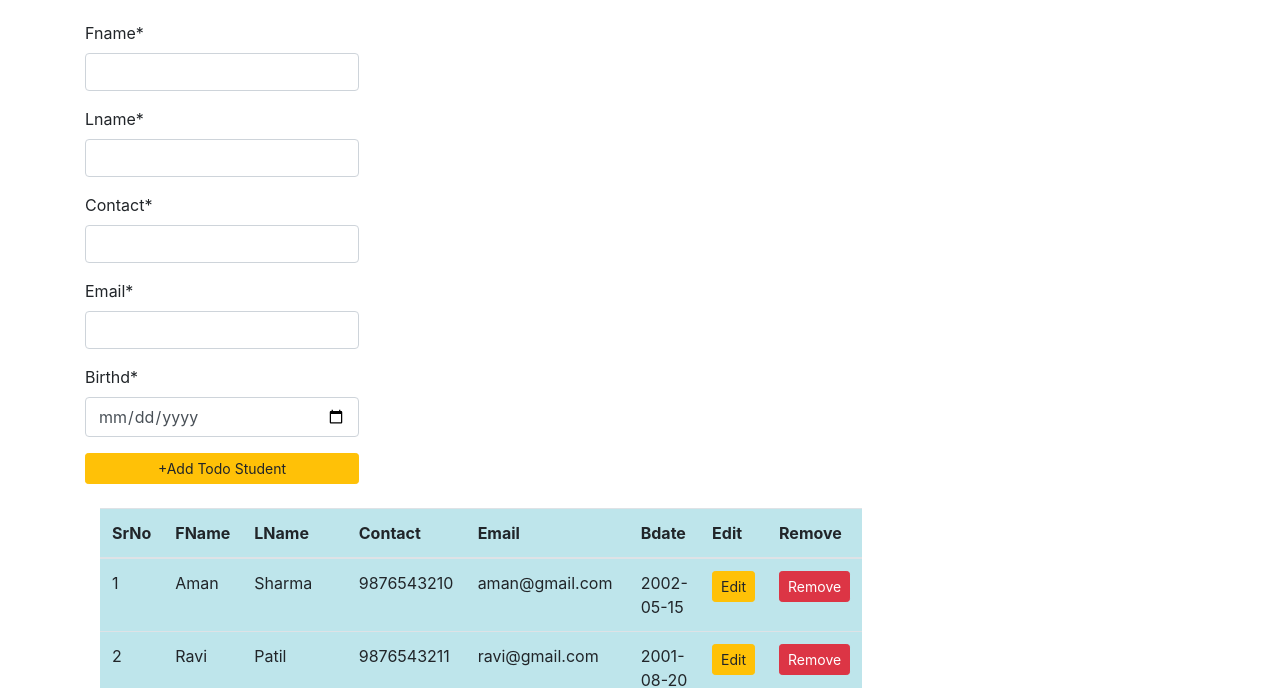
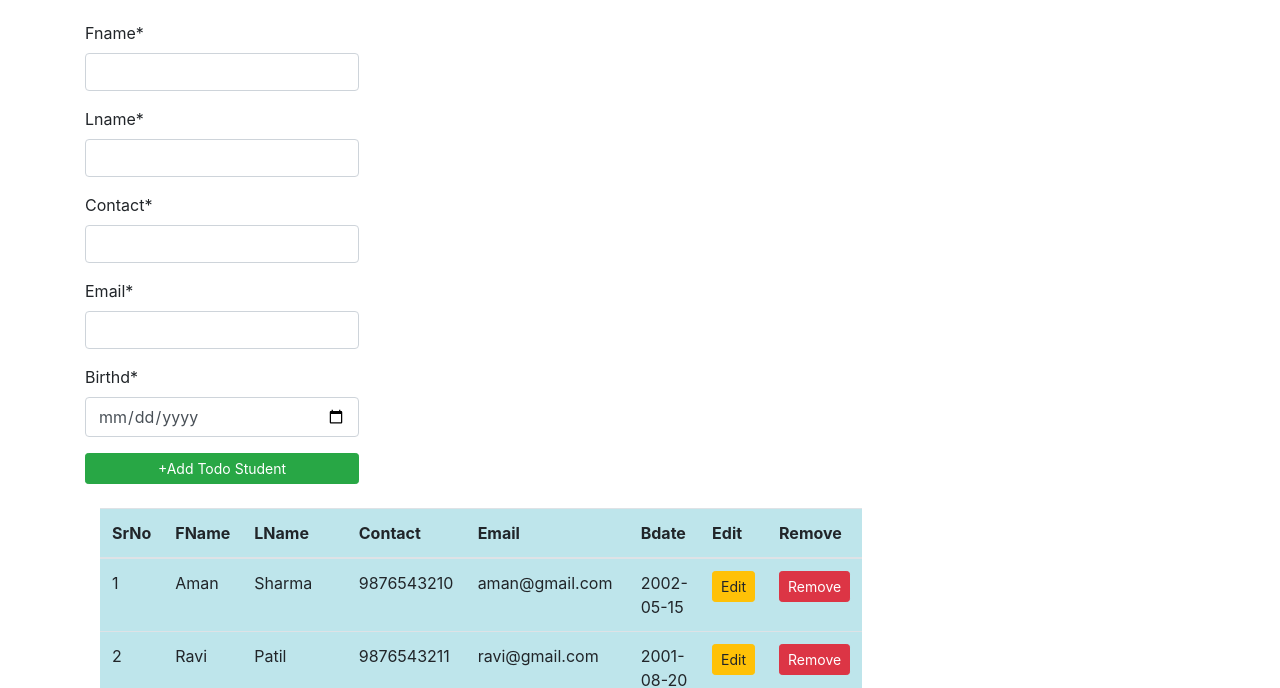
Before and after one commit to panchalprathmesh73-alt/student-task2, a plain HTML site: page index.html in a window 1280 px wide. Shown: the part 123-811 px from the top of the page. Drawn offline with nearby package versions, Linux system fonts and the light colour scheme.

Commit message:
change the submit

```diff
--- a/index.html
+++ b/index.html
@@ -31,7 +31,7 @@
                     <label for="bdate">Birthd*</label>
                     <input type="date" class="form-control" id="bdate">
                 </div>
-                <button type="submit" id="submitbtn" class="btn btn-sm btn-warning btn-block">+Add Todo Student</button>
+                <button type="submit" id="submitbtn" class="btn btn-sm btn-success btn-block">+Add Todo Student</button>
             </form>
         <div class="col-md-8 mt-4">
             <table class="table table-info">
```
